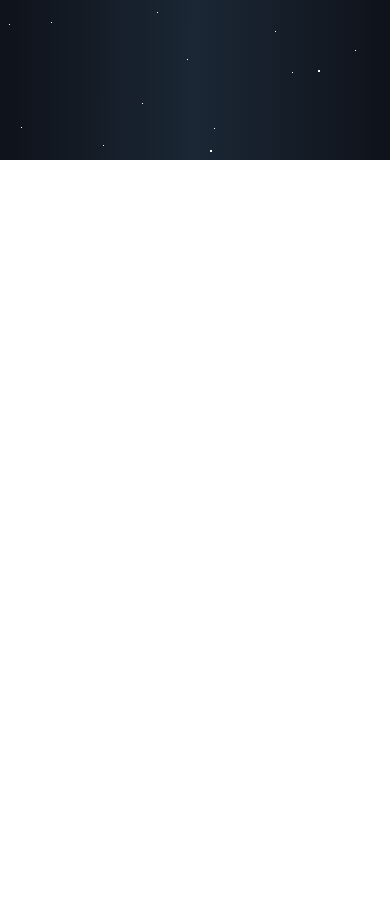
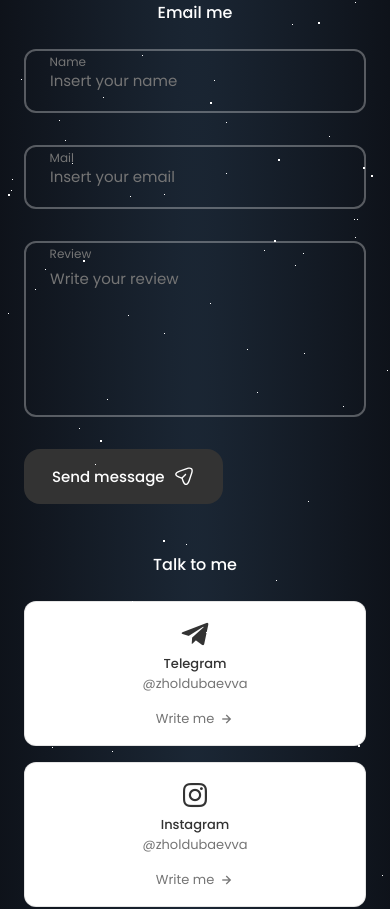
Before and after one commit to breykerr/Jane-is-so..., a React (Create React App) app: page / in a window 390 px wide. Shown: the part 8087-8996 px from the top of the page. Before the commit the page ends 8247 px from the top, so only its background shows below. Built offline with nearby package versions, Linux system fonts and the light colour scheme.

Commit message:
contactCss, ContactJs, update SweetJs etc, done

```diff
--- a/src/components/contact/Contact.css
+++ b/src/components/contact/Contact.css
@@ -0,0 +1,125 @@
+.contact__container {
+  grid-template-columns: repeat(2, max-content);
+  justify-content: center;
+  column-gap: 6rem;
+  padding-bottom: 3rem;
+}
+.contact__title {
+  color: var(--container-color);
+  text-align: center;
+  font-size: var(--h3-font-size);
+  font-weight: var(--font-medium);
+  margin-bottom: var(--mb-1-5);
+}
+.contact__info {
+  display: grid;
+  row-gap: 1rem;
+  grid-template-columns: 300px;
+}
+.contact__card {
+  background-color: var(--container-color);
+  border: 1px solid rgba(0, 0, 0, 0.1);
+  padding: 1rem;
+  border-radius: 0.75rem;
+  text-align: center;
+}
+.contact__card-icon {
+  font-size: 2rem;
+  color: var(--title-color);
+  margin-bottom: var(--mb-0-25);
+}
+.contact__card-title,
+.contact__card-data {
+  font-size: var(--small-font-size);
+}
+.contact__card-title {
+  font-weight: var(--font-medium);
+}
+.contact__card-data {
+  display: block;
+  margin-bottom: var(--mb-0-75);
+}
+.contact__button {
+  color: var(--text-color);
+  font-size: var(--small-font-size);
+  display: inline-flex;
+  align-items: center;
+  justify-content: center;
+  column-gap: 0.25rem;
+}
+
+.contact__button-icon {
+  font-size: 1rem;
+  transition: 0.3s;
+}
+
+.contact__button:hover .contact__button-icon {
+  transform: translate(0.35rem);
+}
+
+.contact__form {
+  width: 360px;
+}
+
+.contact__form-div {
+  position: relative;
+  margin-bottom: var(--mb-2);
+  height: 4rem;
+}
+.contact__form-input {
+  position: absolute;
+  top: 0;
+  left: 0;
+  width: 100%;
+  height: 100%;
+  border: 2px solid rgba(255, 255, 255, 0.3);
+  background: none;
+  color: var(--container-color);
+  outline: none;
+  border-radius: 0.75rem;
+  padding: 1.5rem;
+  z-index: 1;
+}
+.contact__from-tag {
+  position: absolute;
+  /* top: -0.75rem; */
+  left: 1.35rem;
+  font-size: var(--smaller-font-size);
+  padding: 0.25rem;
+  z-index: 3;
+}
+.contact__form-area {
+  height: 11rem;
+}
+.contact__form-area textarea {
+  resize: none;
+}
+
+/* media questions */
+@media screen and (max-width: 992px) {
+  .contact__container {
+    column-gap: 3rem;
+  }
+}
+@media screen and (max-width: 768px) {
+  .contact__container {
+    grid-template-columns: 1fr;
+    row-gap: 3rem;
+  }
+  .contact__info {
+    justify-content: center;
+  }
+  .contact__form {
+    margin: 0 auto;
+  }
+}
+@media screen and (max-width: 576px) {
+  .contact__info {
+    grid-template-columns: 1fr;
+  }
+  .contact__form {
+    width: 100%;
+  }
+}
+@media screen and (max-width: 350px) {
+}
--- a/src/components/contact/Contact.jsx
+++ b/src/components/contact/Contact.jsx
@@ -1,15 +1,105 @@
-import React from "react";
+import React, { useRef } from "react";
+import emailjs from "@emailjs/browser";
 
+import "./Contact.css";
 const Contact = () => {
+  const form = useRef();
+
+  const sendEmail = (e) => {
+    e.preventDefault();
+
+    emailjs.sendForm(
+      "service_4zwt974",
+      "template_7w48bn4",
+      form.current,
+      "qRddfgTRLhh9BFUKu"
+    );
+    e.target.reset();
+  };
+
   return (
     <>
       <section className="contact section" id="contact">
         <h2 className="section__title">Contact</h2>
-        <span className="section__subtitle">Contacts me</span>
+        <span className="section__subtitle">Contact me</span>
 
         <div className="contact__container container grid">
           <div className="contact__content">
-            <h3 className="contact__title"></h3>
+            <h3 className="contact__title">Talk to me</h3>
+            <div className="contact__info">
+              <div className="contact__card">
+                <i className="bx bxl-telegram contact__card-icon"></i>
+                <h3 className="contact__card-title">Telegram</h3>
+                <span className="contact__card-data">@zholdubaevva</span>
+                <a href="" className="contact__button">
+                  Write me
+                  <i className="bx bx-right-arrow-alt contact__button-icon"></i>
+                </a>
+              </div>
+              <div className="contact__card">
+                <i className="bx bxl-instagram contact__card-icon"></i>
+                <h3 className="contact__card-title">Instagram</h3>
+                <span className="contact__card-data">@zholdubaevva</span>
+                <a href="" className="contact__button">
+                  Write me
+                  <i className="bx bx-right-arrow-alt contact__button-icon"></i>
+                </a>
+              </div>
+            </div>
+          </div>
+          <div className="contact__content" style={{ order: "-1" }}>
+            <h3 className="contact__title">Email me</h3>
+
+            <form ref={form} onSubmit={sendEmail} className="contact__form">
+              <div className="contact__form-div ">
+                <label className="contact__from-tag">Name</label>
+                <input
+                  type="text"
+                  name="name"
+                  className="contact__form-input"
+                  placeholder="Insert your name"
+                />
+              </div>
+              <div className="contact__form-div">
+                <label className="contact__from-tag">Mail</label>
+                <input
+                  type="email"
+                  name="email"
+                  className="contact__form-input"
+                  placeholder="Insert your email"
+                />
+              </div>
+              <div className="contact__form-div contact__form-area ">
+                <label className="contact__from-tag">Review</label>
+                <textarea
+                  name="review"
+                  cols="30"
+                  rows="10"
+                  className="contact__form-input"
+                  placeholder="Write your review"
+                ></textarea>
+              </div>
+              <button className="button button__flex">
+                Send message
+                <svg
+                  className="button__icon"
+                  xmlns="http://www.w3.org/2000/svg"
+                  width="24"
+                  height="24"
+                  viewBox="0 0 24 24"
+                  fill="var(--title-color-dark)"
+                >
+                  <path
+                    d="M14.2199 21.9352C13.0399 21.9352 11.3699 21.1052 10.0499 17.1352L9.32988 14.9752L7.16988 14.2552C3.20988 12.9352 2.37988 11.2652 2.37988 10.0852C2.37988 8.91525 3.20988 7.23525 7.16988 5.90525L15.6599 3.07525C17.7799 2.36525 19.5499 2.57525 20.6399 3.65525C21.7299 4.73525 21.9399 6.51525 21.2299 8.63525L18.3999 17.1252C17.0699 21.1052 15.3999 21.9352 14.2199 21.9352ZM7.63988 7.33525C4.85988 8.26525 3.86988 9.36525 3.86988 10.0852C3.86988 10.8052 4.85988 11.9052 7.63988 12.8252L10.1599 13.6652C10.3799 13.7352 10.5599 13.9152 10.6299 14.1352L11.4699 16.6552C12.3899 19.4352 13.4999 20.4252 14.2199 20.4252C14.9399 20.4252 16.0399 19.4352 16.9699 16.6552L19.7999 8.16525C20.3099 6.62525 20.2199 5.36525 19.5699 4.71525C18.9199 4.06525 17.6599 3.98525 16.1299 4.49525L7.63988 7.33525Z"
+                    fill="var(--container-color)"
+                  ></path>
+                  <path
+                    d="M10.11 14.7052C9.92005 14.7052 9.73005 14.6352 9.58005 14.4852C9.29005 14.1952 9.29005 13.7152 9.58005 13.4252L13.16 9.83518C13.45 9.54518 13.93 9.54518 14.22 9.83518C14.51 10.1252 14.51 10.6052 14.22 10.8952L10.64 14.4852C10.5 14.6352 10.3 14.7052 10.11 14.7052Z"
+                    fill="var(--container-color)"
+                  ></path>
+                </svg>
+              </button>
+            </form>
           </div>
         </div>
       </section>
--- a/src/components/sweet/Sweet.jsx
+++ b/src/components/sweet/Sweet.jsx
@@ -6,7 +6,7 @@
   return (
     <>
       <BackAnimate />
-      <section className="sweet section">
+      <section className="sweet section" style={{ padding: "2rem 0 1rem" }}>
         <h2 className="section__title">❤❤❤</h2>
         <span className="section__subtitle">Jarkyn</span>
 
```
